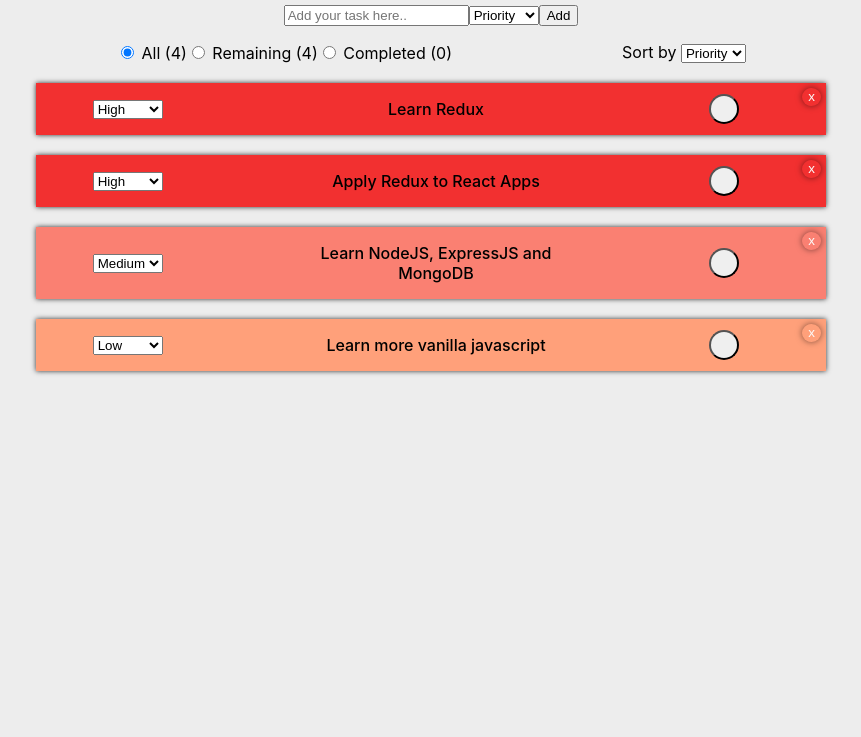
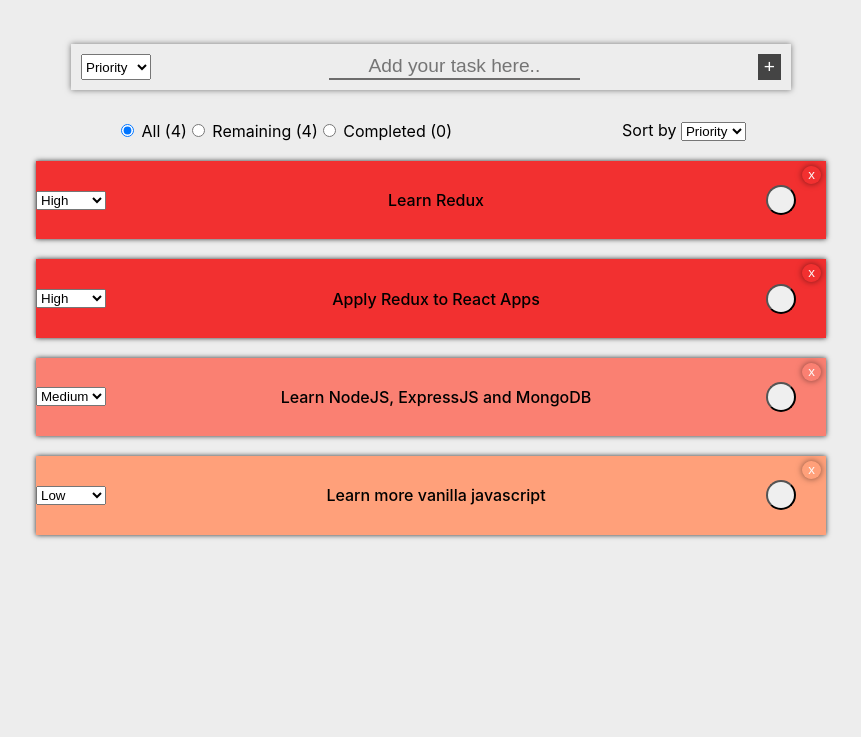
Before and after one commit to icybears/TODO-App, a React app: page / in a window 1280 px wide. Shown: the part 63-800 px from the top of the page, without its empty margins (209-1070 px from the left). Built offline with nearby package versions, Linux system fonts and the light colour scheme.

Commit message:
more css updates

```diff
--- a/app/app.css
+++ b/app/app.css
@@ -23,10 +23,11 @@
     display: flex;
     justify-content: space-around;
     align-items: center;
+
 }
 .task .row{
-  padding-right:30px;
-    box-sizing: content-box;
+    padding-right:30px;
+    min-height:10%;
 }
 
 .task #complete {
@@ -77,10 +78,10 @@
 }
 
 .task p {
-    padding:0 10px;
-    width:300px;
+    padding:5px 10px;
     text-align:center;
     font-weight: 500;
+    margin: 0 auto;
 }
 label{
     cursor: pointer;
@@ -108,3 +109,35 @@
 form{
     text-align:center;
 }
+.inputForm {
+    width:90%;
+    display:flex;
+    justify-content: space-between;
+    flex-wrap:wrap;
+    margin: 60px auto 30px auto;
+    box-shadow: 0 0 6px rgba(0,0,0,0.5);
+    padding:10px;
+    max-width:700px;
+
+
+}
+.inputForm input[type="text"]{
+    font-size: 1.2em;
+    outline: none;
+    background-color: inherit;
+    border: none;
+    border-bottom:2px solid rgb(109, 108, 108);
+    text-align:center;
+    min-width:60px;
+}
+.inputForm input[type="submit"]{
+      background-color:rgb(68, 68, 68);
+      color:white;
+    outline: none;
+    border: none;
+    font-size: 1.2em;
+    font-weight: 500;
+    cursor: pointer;
+
+
+}
--- a/app/components/App.js
+++ b/app/components/App.js
@@ -143,7 +143,7 @@
 
         return (
             <div>
-                <h1>TODO App</h1>
+                <h1>Another TO-DO App</h1>
                 <Form addTask={this.addTask}/>
                 <div className="row">
                 <Filter tasksCount={this.tasksCount}
--- a/app/components/Form.js
+++ b/app/components/Form.js
@@ -24,11 +24,7 @@
     }
     render() {
         return (
-            <form onSubmit={this.handleSubmit}>
-                <input type="text" name="input" placeholder="Add your task here.." required
-                            value={this.state.inputVal}
-                            onChange={this.handleChange}
-                        />
+            <form className="inputForm" onSubmit={this.handleSubmit}>
                 <select  required
                     name="select"
                     value={this.state.selectVal}
@@ -39,7 +35,12 @@
                         <option value="medium">Medium</option>
                         <option value="low">Low</option>
                 </select>
-                <input type="submit" value="Add"/>
+                <input type="text" name="input" placeholder="Add your task here.." required
+                            value={this.state.inputVal}
+                            onChange={this.handleChange}
+                        />
+
+                <input type="submit" value="+"/>
             </form>
         );
     }
```
Also changed, not shown: app/components/Task.js (line endings or trailing spaces). Lines whose indentation alone changed are shown as unchanged.
